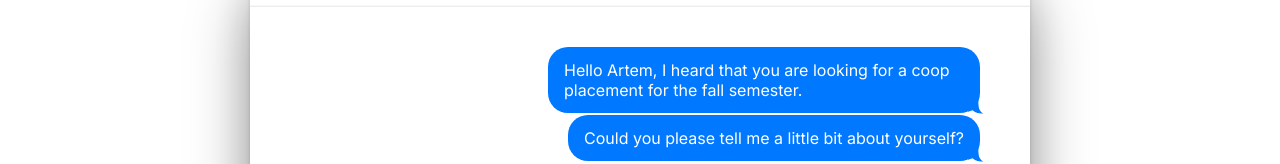
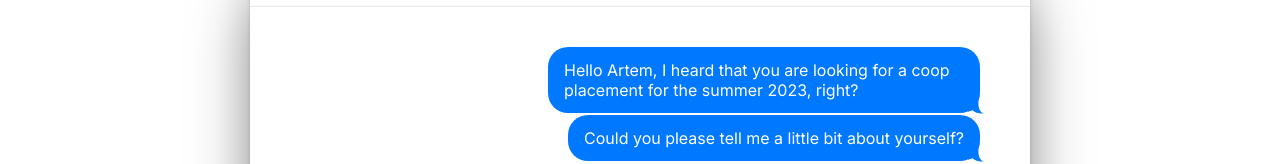
Before and after one commit to grafgooseman/portfolio, a React (Create React App) app: page / in a window 1280 px wide. Shown: the part 942-1106 px from the top of the page. Built offline with nearby package versions, Linux system fonts and the light colour scheme; a web font is replaced by a local one.

Commit message:
Fall semester internship to summer internship

```diff
--- a/src/components/Chatbox.jsx
+++ b/src/components/Chatbox.jsx
@@ -16,7 +16,7 @@ export default function Chatbox() {
 		<Wrapper>
 			<QuestionBubble
 				paddingArray={paddingArray}
-				text={'Hello Artem, I heard that you are looking for a coop placement for the fall semester.'}
+				text={'Hello Artem, I heard that you are looking for a coop placement for the summer 2023, right?'}
 			/>
 			<QuestionBubble
 				paddingArray={paddingArray}
```
